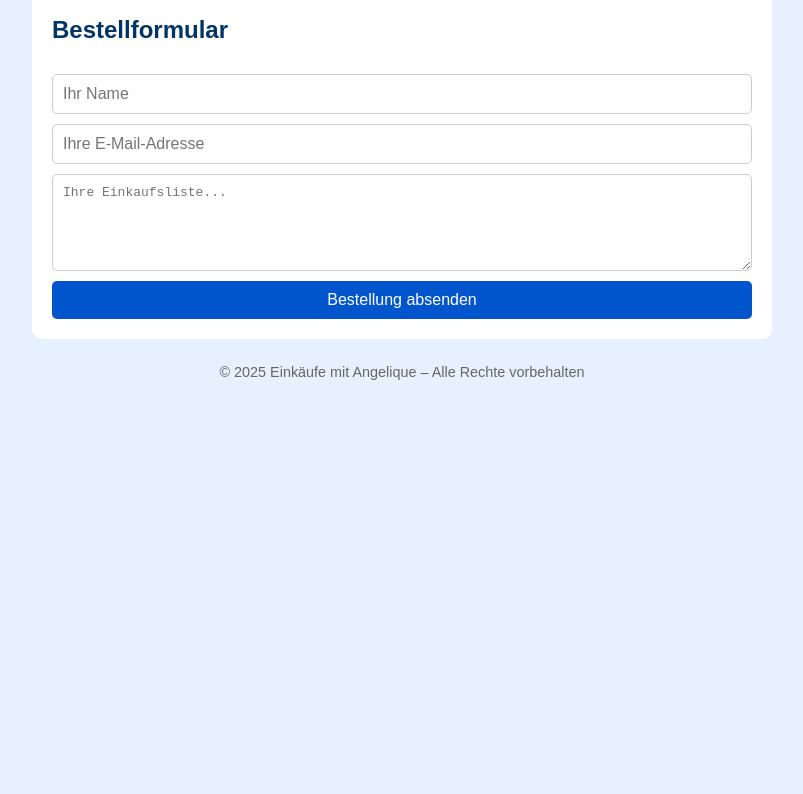
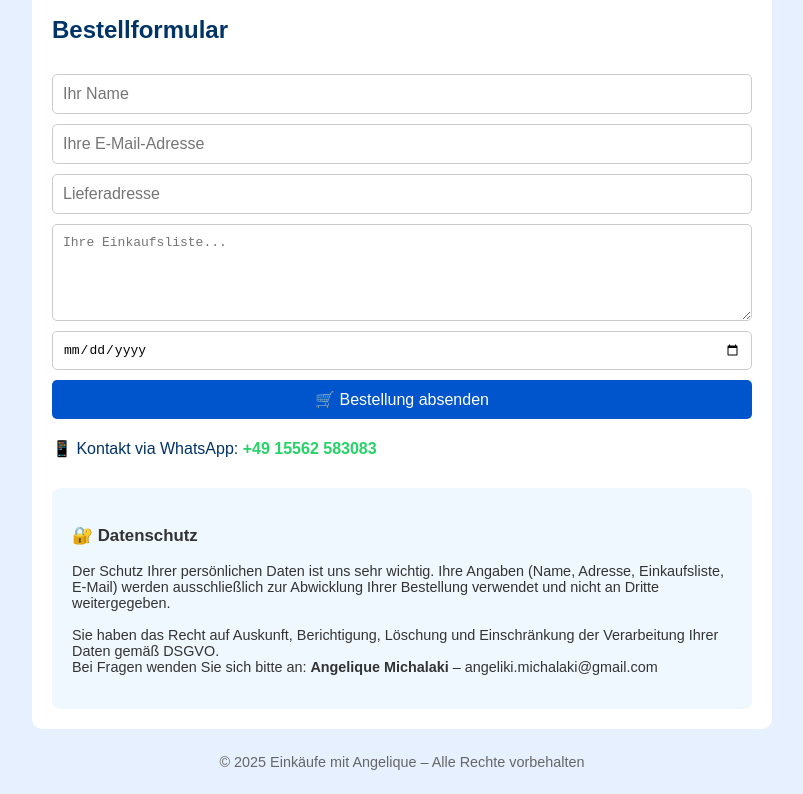
Before and after one commit to angelique20025/einkaeufe-mit-angelique, a plain HTML site: page index.html in a window 1280 px wide. Shown: the part 661-1455 px from the top of the page, without its empty margins (238-1041 px from the left). Before the commit the page ends 1065 px from the top, so only its background shows below. Drawn offline with Linux system fonts and the light colour scheme.

Commit message:
Update index.html

```diff
--- a/index.html
+++ b/index.html
@@ -50,6 +50,10 @@
             color: white;
             border: none;
             cursor: pointer;
+            display: flex;
+            align-items: center;
+            justify-content: center;
+            gap: 8px;
         }
         button:hover {
             background-color: #003399;
@@ -60,6 +64,26 @@
             font-size: 0.9em;
             color: #666;
         }
+        .datenschutz {
+            font-size: 0.9em;
+            margin-top: 30px;
+            padding: 20px;
+            background-color: #f0f8ff;
+            border-radius: 8px;
+            color: #333;
+        }
+        .whatsapp {
+            margin-top: 20px;
+            font-size: 1em;
+        }
+        .whatsapp a {
+            color: #25D366;
+            font-weight: bold;
+            text-decoration: none;
+        }
+        .whatsapp a:hover {
+            text-decoration: underline;
+        }
     </style>
 </head>
 <body>
@@ -67,6 +91,7 @@
         <img src="https://cdn-icons-png.flaticon.com/512/263/263142.png" alt="Warenkorb">
         <h1>Einkäufe mit Angelique</h1>
     </header>
+
     <section id="vertrauen" style="background-color:#f0f8ff; padding: 20px; border-radius: 8px;">
         <h2>Vertrauen &amp; Zuverlässigkeit</h2>
         <p>Bei <strong>Einkäufe mit Angelique</strong> steht Vertrauen an erster Stelle.<br>
@@ -81,6 +106,7 @@
 
         <p>Ihre Zufriedenheit liegt mir am Herzen. Bei Fragen oder Sonderwünschen schreiben Sie mir gern direkt!</p>
     </section>
+
     <main>
         <h2>Persönlicher Einkaufsservice in Schwebheim</h2>
         <p><strong>Lieferzeit:</strong> Donnerstags von 13:00 bis 19:00 Uhr</p>
@@ -94,11 +120,30 @@
         <form action="https://formsubmit.co/angeliki.michalaki@gmail.com" method="POST">
             <input type="text" name="Name" placeholder="Ihr Name" required>
             <input type="email" name="Email" placeholder="Ihre E-Mail-Adresse" required>
+            <input type="text" name="Lieferadresse" placeholder="Lieferadresse" required>
             <textarea name="Einkaufsliste" rows="5" placeholder="Ihre Einkaufsliste..." required></textarea>
-            <input type="hidden" name="_autoresponse" value="Vielen Dank für Ihre Bestellung! Angelique wird sich bald bei Ihnen melden.">
+            <input type="date" name="Lieferdatum" required>
+
+            <input type="hidden" name="_autoresponse" value="Vielen Dank für Ihre Bestellung bei ‚Einkäufe mit Angelique‘! Wir melden uns bald bei Ihnen.">
             <input type="hidden" name="_template" value="box">
-            <button type="submit">Bestellung absenden</button>
+            <input type="hidden" name="_captcha" value="false">
+
+            <button type="submit">🛒 Bestellung absenden</button>
         </form>
+
+        <div class="whatsapp">
+            📱 Kontakt via WhatsApp:
+            <a href="https://wa.me/4915562583083" target="_blank">+49 15562 583083</a>
+        </div>
+
+        <div class="datenschutz">
+            <h3>🔐 Datenschutz</h3>
+            <p>
+                Der Schutz Ihrer persönlichen Daten ist uns sehr wichtig. Ihre Angaben (Name, Adresse, Einkaufsliste, E-Mail) werden ausschließlich zur Abwicklung Ihrer Bestellung verwendet und nicht an Dritte weitergegeben.<br><br>
+                Sie haben das Recht auf Auskunft, Berichtigung, Löschung und Einschränkung der Verarbeitung Ihrer Daten gemäß DSGVO.<br>
+                Bei Fragen wenden Sie sich bitte an: <strong>Angelique Michalaki</strong> – angeliki.michalaki@gmail.com
+            </p>
+        </div>
     </main>
 
     <footer>
```
Lines whose indentation alone changed are shown as unchanged.
